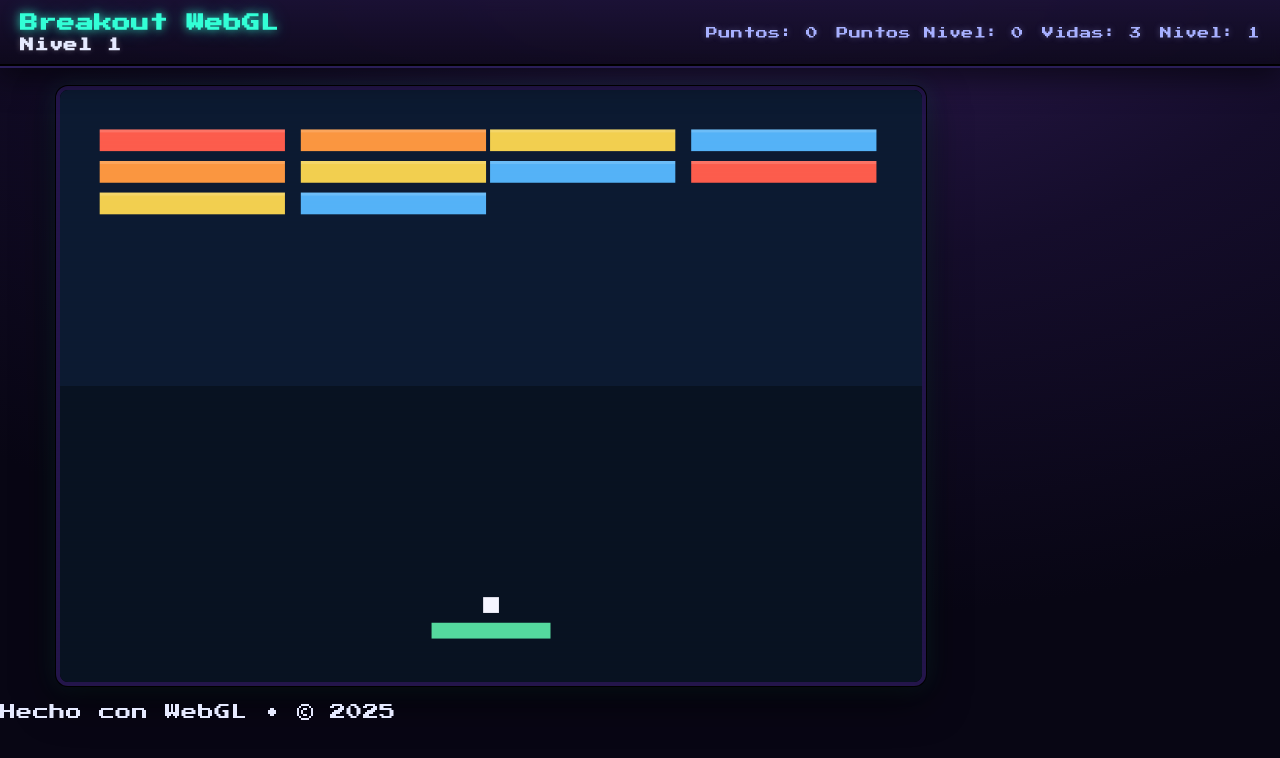
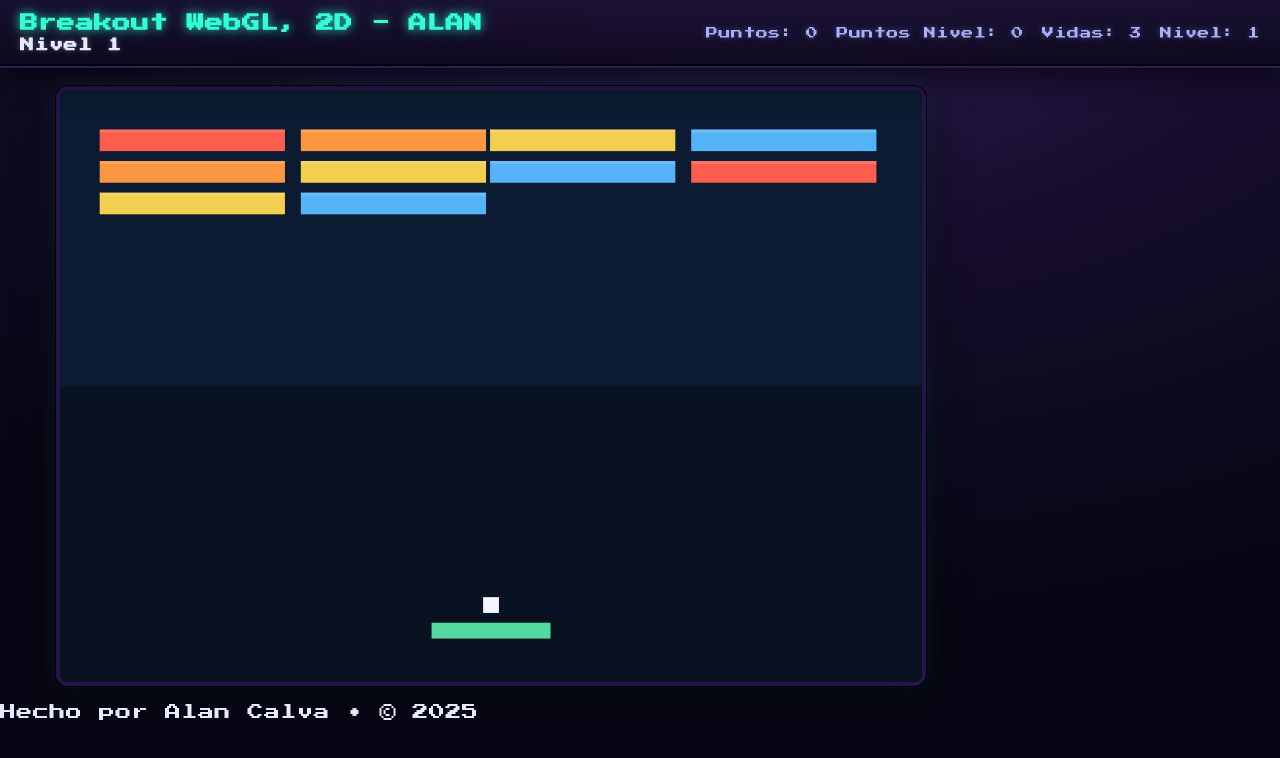
Before and after one commit to AlanCalva/VideoJuego2D, a plain HTML site: page index.html in a window 1280 px wide. Drawn offline with Linux system fonts and the light colour scheme.

Commit message:
Second Commit

```diff
--- a/index.html
+++ b/index.html
@@ -12,7 +12,7 @@
 <body>
   <header class="topbar">
     <div>
-      <h1>Breakout WebGL</h1>
+      <h1>Breakout WebGL, 2D - ALAN</h1>
       <h2 id="levelTitle">Nivel 1</h2>
     </div>
     <div class="stats">
@@ -43,7 +43,7 @@
   </main>
 
   <footer>
-    Hecho con WebGL • © <span id="year"></span>
+    Hecho por Alan Calva • © <span id="year"></span>
   </footer>
 
   <script src="main.js"></script>
```
